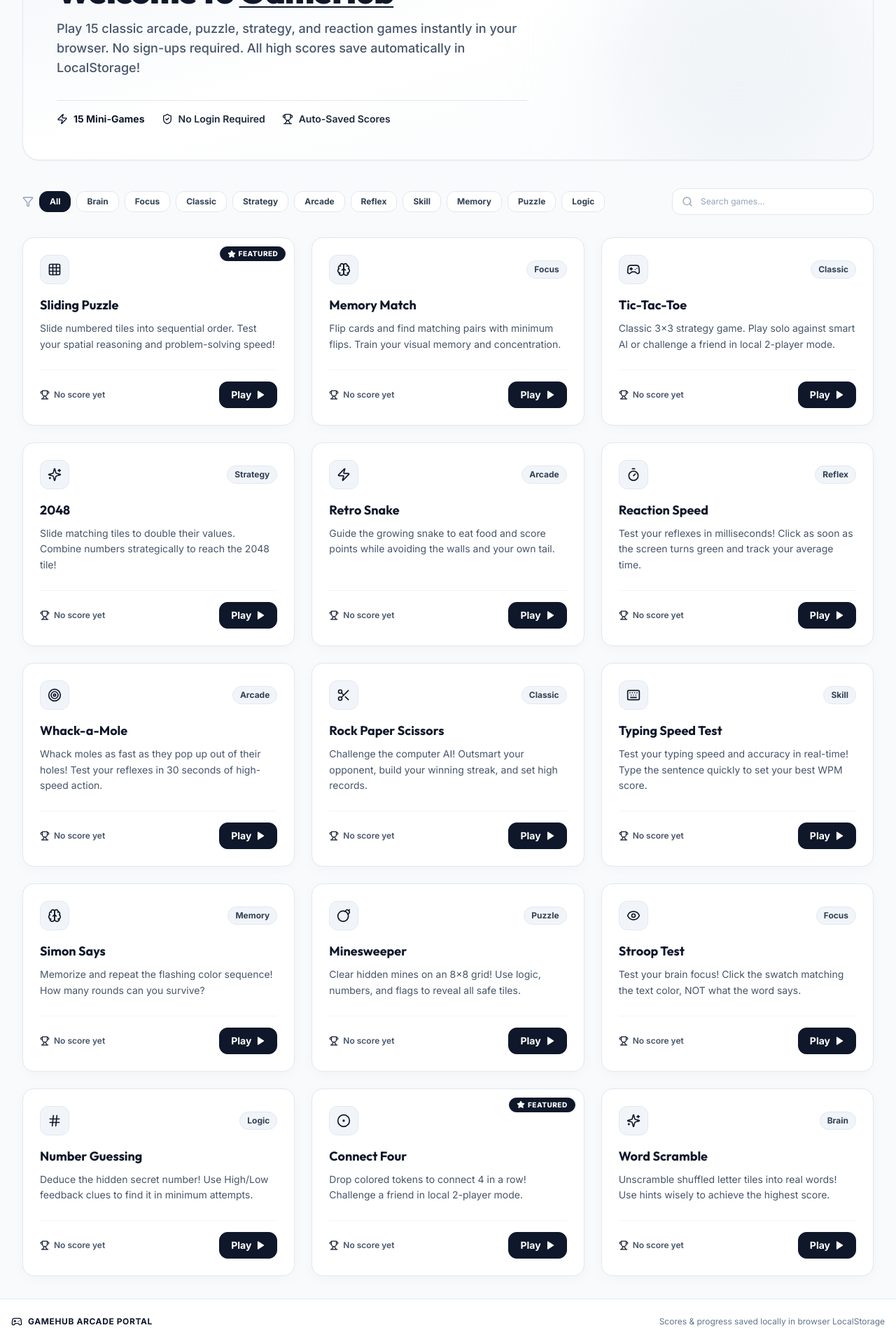
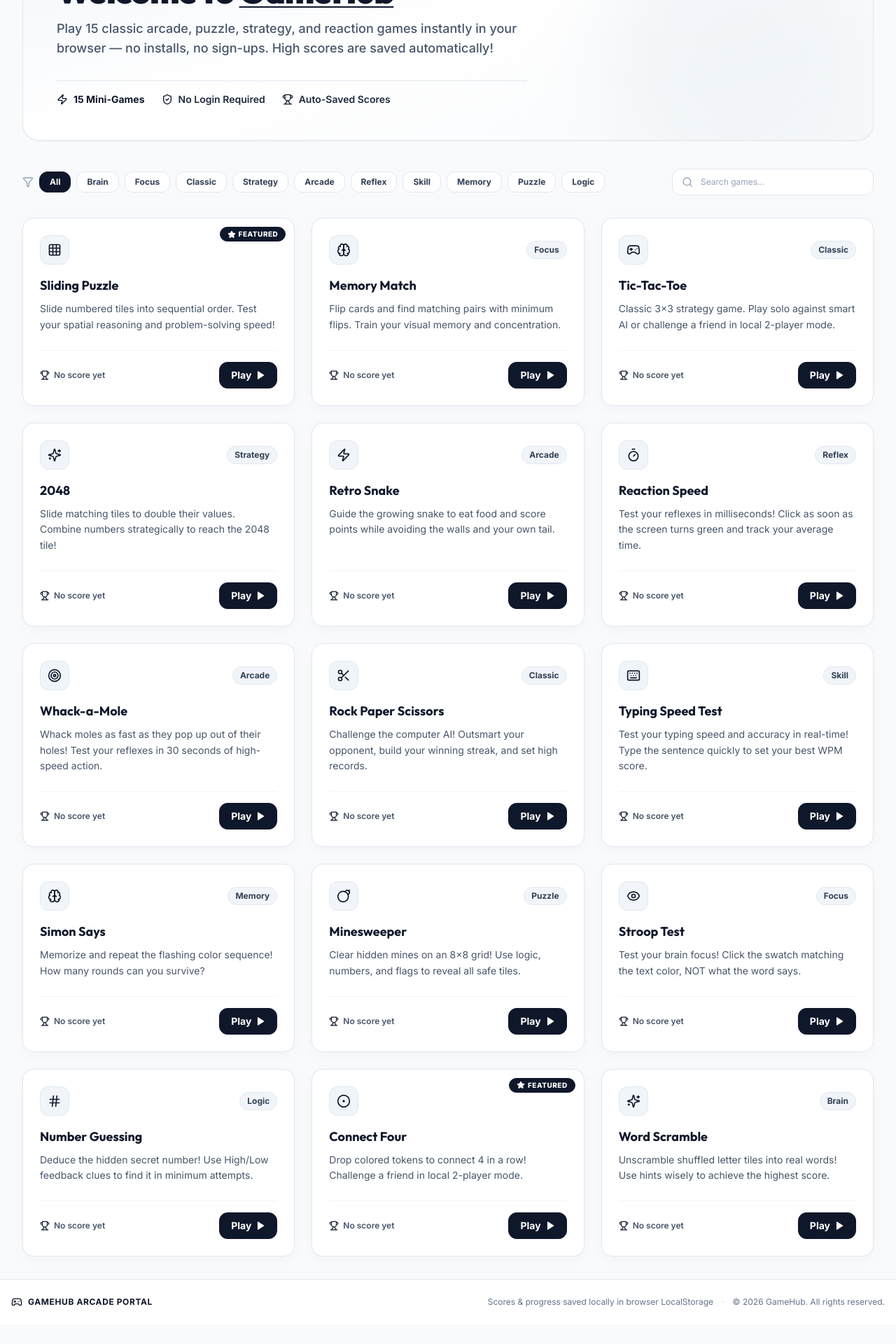
Before and after one commit to Adeshrawas/GameHub, a React (Vite) app: page / in a window 1280 px wide. Shown: the part 231-2151 px from the top of the page at 70% size. After the commit the page ends 2123 px from the top, so only its background shows below. Built offline with nearby package versions, Linux system fonts and the light colour scheme.

Commit message:
chore: minor UI polish

```diff
--- a/index.html
+++ b/index.html
@@ -5,7 +5,7 @@
     <link rel="icon" type="image/svg+xml" href="/favicon.svg" />
     <meta name="viewport" content="width=device-width, initial-scale=1.0" />
     <title>GameHub — Free Mini-Games Portal</title>
-    <meta name="description" content="Play instant, free browser mini-games with zero logins or setup! 15 fun arcade, strategy, and puzzle games available instantly." />
+    <meta name="description" content="Play 15 free browser mini-games instantly — no installs, no sign-ups. Arcade, puzzle, strategy & reaction games with auto-saved high scores." />
     <!-- Google Fonts -->
     <link rel="preconnect" href="https://fonts.googleapis.com">
     <link rel="preconnect" href="https://fonts.gstatic.com" crossorigin>
--- a/src/components/Hub/HubGrid.jsx
+++ b/src/components/Hub/HubGrid.jsx
@@ -86,8 +86,8 @@ export default function HubGrid() {
             </h1>
 
             <p className="text-slate-600 text-base sm:text-lg leading-relaxed mb-8 font-medium">
-              Play 15 classic arcade, puzzle, strategy, and reaction games instantly in your browser.
-              No sign-ups required. All high scores save automatically in LocalStorage!
+              Play 15 classic arcade, puzzle, strategy, and reaction games instantly in your browser —
+              no installs, no sign-ups. High scores are saved automatically!
             </p>
 
             <div className="flex flex-wrap gap-6 text-sm text-slate-600 pt-4 border-t border-slate-200">
@@ -162,7 +162,11 @@ export default function HubGrid() {
             <Gamepad2 className="w-4 h-4 text-slate-900" />
             <span className="text-slate-900 font-bold tracking-wider uppercase">GameHub Arcade Portal</span>
           </div>
-          <span>Scores &amp; progress saved locally in browser LocalStorage</span>
+          <div className="flex flex-col sm:flex-row items-center gap-3 text-center">
+            <span>Scores &amp; progress saved locally in browser LocalStorage</span>
+            <span className="hidden sm:inline text-slate-300">·</span>
+            <span>&copy; {new Date().getFullYear()} GameHub. All rights reserved.</span>
+          </div>
         </div>
       </footer>
     </div>
```
